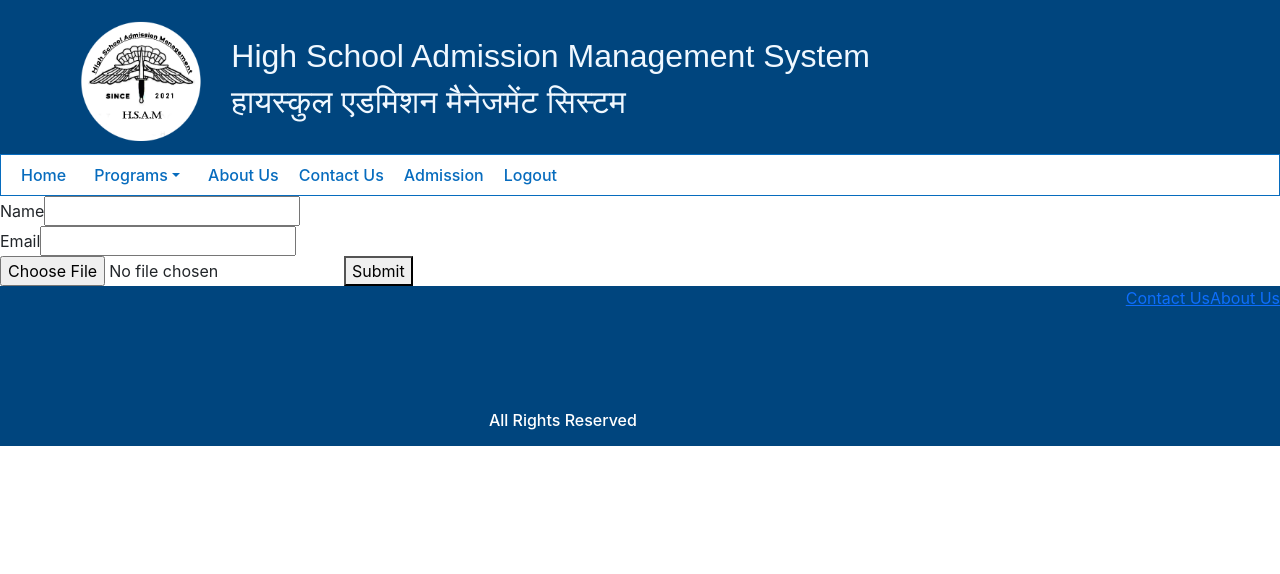
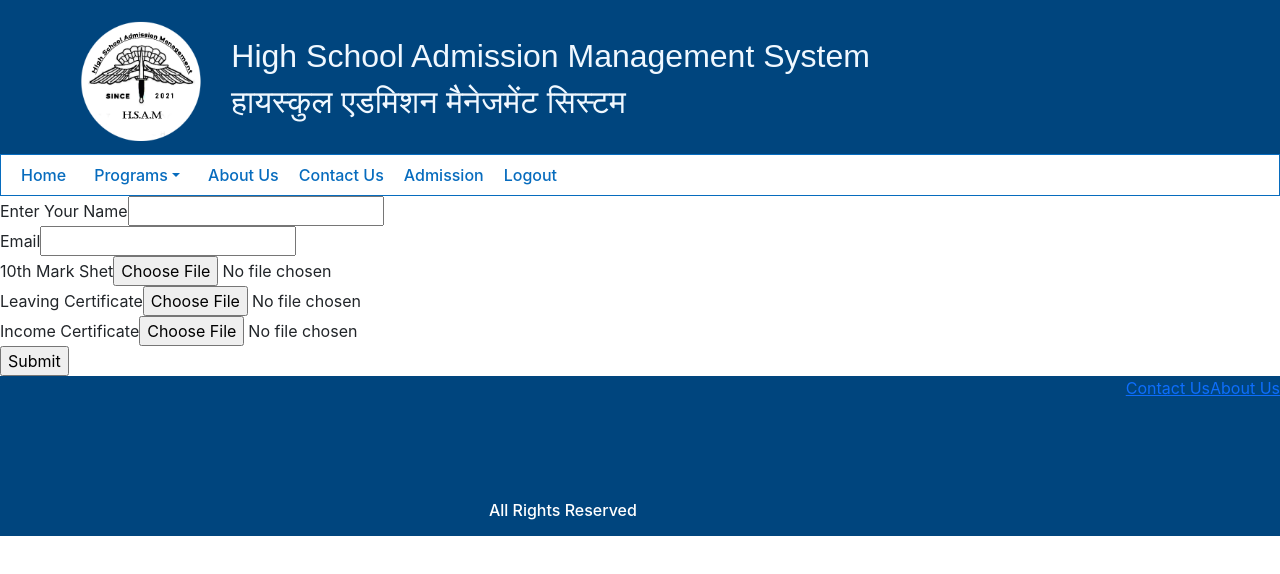
Before and after one commit to adityasasane2000/HighSchool-Admission-WebApp, a React (Create React App) app: page /admission in a window 1280 px wide. Shown: the top 574 px of the page. Built offline with nearby package versions, Linux system fonts and the light colour scheme; no server answers; sample sign-in values are in the browser's storage; a web font is replaced by a local one; what google-maps-react would draw is missing.

Commit message:
admission form

```diff
--- a/package.json
+++ b/package.json
@@ -16,6 +16,7 @@
     "react-fast-marquee": "^1.3.1",
     "react-google-button": "^0.7.2",
     "react-google-maps": "^9.4.5",
+    "react-hook-form": "^7.30.0",
     "react-marquee-master": "^1.4.5",
     "react-redux": "^7.2.6",
     "react-router-dom": "^5.3.0",
--- a/src/components/AdmissionForms/AdmissionForm.js
+++ b/src/components/AdmissionForms/AdmissionForm.js
@@ -1,59 +1,43 @@
 import React from "react";
-import { Field, reduxForm } from "redux-form";
+import { useForm } from "react-hook-form";
+function AdmissionForm() {
+  const {
+    register,
+    formState: { errors },
+    handleSubmit,
+  } = useForm();
 
-import FileInput from "./FileInput";
-class AdmissionForm extends React.Component {
-  renderError = ({ error, touched }) => {
-    if (touched && error) {
-      return <div>{error}</div>;
-    }
+  const onSubmit = (data) => {
+    console.log(data);
   };
-  renderInput = ({ input, label, meta, type }) => {
-    console.log(meta);
-    return (
-      <div className="field">
-        <label>{label}</label>
-        <input {...input} type={type} autoComplete="off" />
-        {this.renderError(meta)}
+  return (
+    <form onSubmit={handleSubmit(onSubmit)}>
+
+      <div>
+        <label>Enter Your  Name </label>
+        <input {...register("name", { required: true })} />
       </div>
-    );
-  };
-  onSubmit(formValues) {
-    console.log(formValues);
-  }
-  render() {
-    return (
-      <form onSubmit={this.props.handleSubmit(this.onSubmit)}>
-        <Field
-          name="name"
-          component={this.renderInput}
-          label="Name"
-          type="text"
-        />
-        <Field
-          name="emailId"
-          component={this.renderInput}
-          label="Email"
-          type="email"
-        />
-        <Field type="file" name="poster" component={FileInput} />
-        <button type="submit">Submit</button>
-      </form>
-    );
-  }
+      <div>
+        <label>Email</label>
+        <input {...register("email", { required: true })} />
+      </div>
+      <div>
+        <label>10th Mark Shet</label>
+        <input {...register("TenthMarkSheet", { required: true })} type="file" />
+      </div>
+      <div>
+        <label>Leaving Certificate</label>
+        <input {...register("leavingCertificate", { required: true })} type="file" />
+      </div>
+      <div>
+        <label>Income Certificate</label>
+        <input {...register("incomeCertificate", { required: true })} type="file" />
+      </div>
+
+
+      <input type="submit" />
+    </form>
+  );
 }
-const validate = (formValues) => {
-  const errors = {};
-  if (!formValues.name) {
-    errors.name = "You must enter your full name.";
-  }
-  if (!formValues.emailId) {
-    errors.emailId = "You must enter email id.";
-  }
-  return errors;
-};
 
-export default reduxForm({
-  form: "admissionForm",
-  validate: validate,
-})(AdmissionForm);
+export default AdmissionForm;
```
Also changed, not shown: 1 other file (tests, documents, lock files or other folders).
